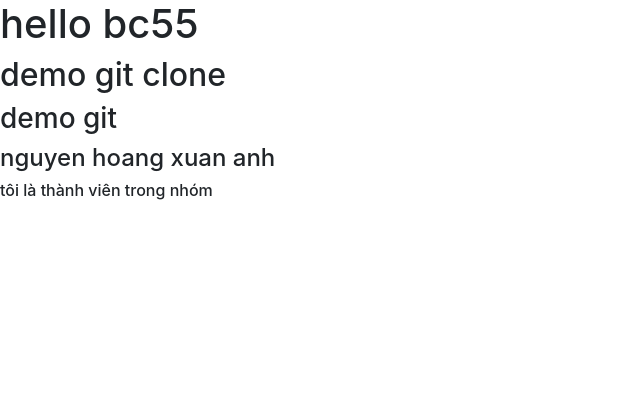
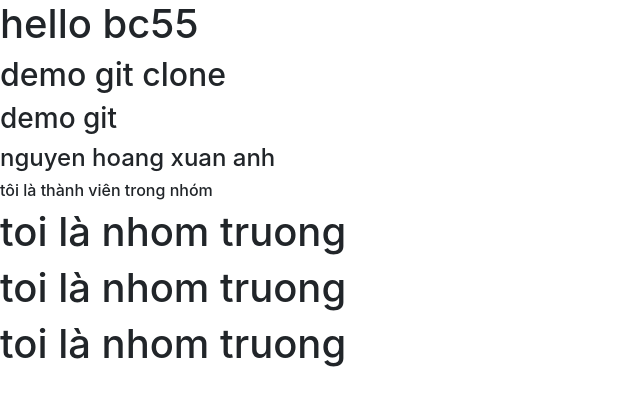
Before and after one commit to tuannguyen1704/bc55_demo_git, a plain HTML site: page index.html in a window 1280 px wide. Shown: the whole page, without its empty margins (0-640 px from the left). Drawn offline with nearby package versions, Linux system fonts and the light colour scheme.

Commit message:
đây là code devB2

```diff
--- a/index.html
+++ b/index.html
@@ -16,8 +16,11 @@
       <h4>nguyen hoang xuan anh</h4>
 
 
+      <h6>tôi là thành viên trong nhóm</h6>
+      <h1>toi là nhom truong </h1>
+      <h1>toi là nhom truong </h1>
+      <h1>toi là nhom truong </h1>
 
-      <h6>tôi là thành viên trong nhóm</h6>
     <!-- Optional JavaScript -->
     <!-- jQuery first, then Popper.js, then Bootstrap JS -->
     <script src="https://code.jquery.com/jquery-3.3.1.slim.min.js" integrity="sha384-q8i/X+965DzO0rT7abK41JStQIAqVgRVzpbzo5smXKp4YfRvH+8abtTE1Pi6jizo" crossorigin="anonymous"></script>
```
